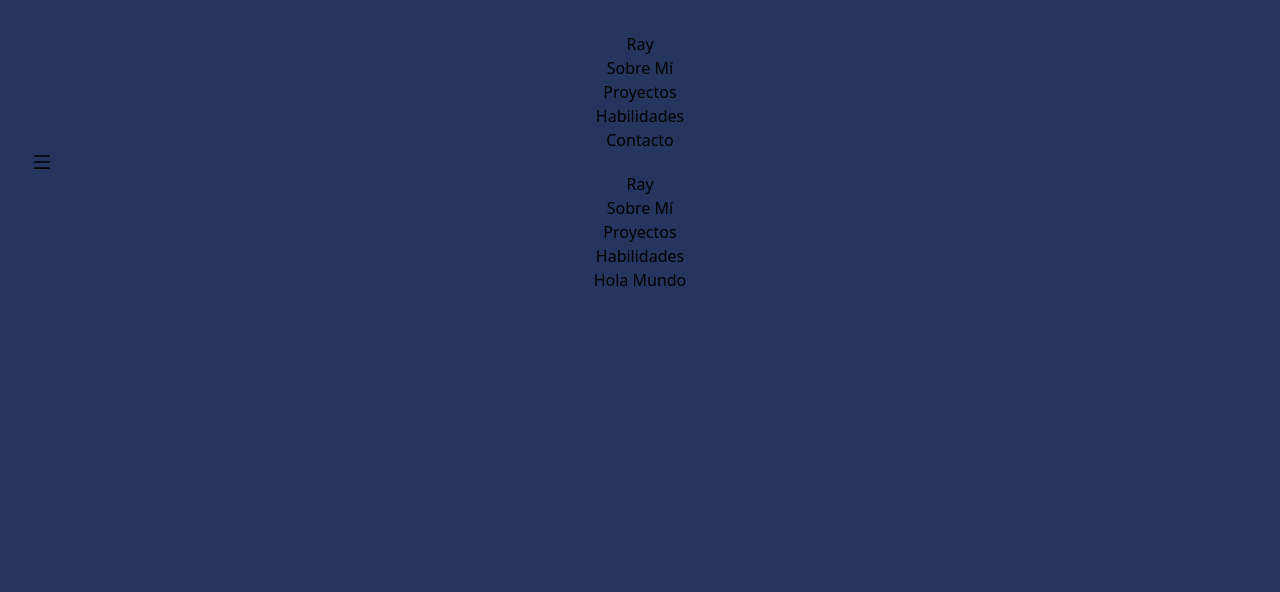
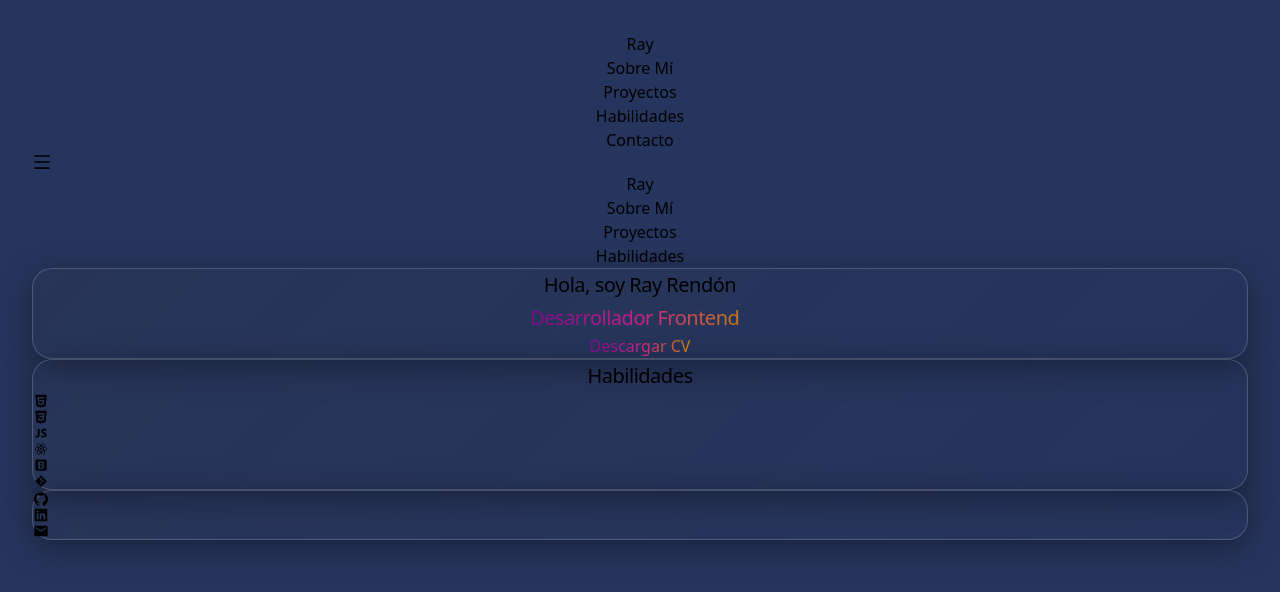
Before and after one commit to UtopicRay/portfolio-2.0, a React (Vite) app: page / in a window 1280 px wide. Shown: the top 592 px of the page. Built offline with nearby package versions, Linux system fonts and the light colour scheme.

Commit message:
'Hero 80%'

```diff
--- a/src/components/Hero.jsx
+++ b/src/components/Hero.jsx
@@ -1,7 +1,40 @@
+import { TypeAnimation } from "react-type-animation"
+import { AiFillLinkedin,AiFillGithub,AiFillMessage } from "react-icons/ai"
+import { DiHtml5,DiCss3,DiReact,DiJavascript,DiGit, DiBootstrap, DiJavascript1 } from "react-icons/di"
+import { MdEmail } from "react-icons/md"
 export function Hero(){
     return (
-        <section>
-           <h1>Hola Mundo</h1>
+        <section className="max-w-[1200px] mx-auto grid md:grid-cols-8 gap-6 p-10 md:p-0" id="home">
+           <div className="grid grid-cols-2 col-span-5 p-8 glass">
+            <p className="text-2xl md:text-4xl font-bold text-left">Hola, soy Ray Rendón <br></br>
+            <TypeAnimation sequence={[
+                    "Desarrollador Frontend"
+                ]}
+               wrapper="span" >
+            </TypeAnimation>
+            </p>
+            <button className="mt-4 bg-color-primary py-2 px-4 text-white rounded-xl">
+                Descargar CV
+            </button>
+            </div>
+            <div className="grid md:col-span-3 gap-6">
+                <div className="text-5xl p-12 glass">
+                    <p className="text-gray-200 text-xl font-bold text-center mb-4">Habilidades</p>
+                    <div className="grid grid-cols-4 gap-y  -4 gap-x-5">
+                         <DiHtml5 className="text-orange-500"></DiHtml5>
+                         <DiCss3 className="text-blue-500"></DiCss3>
+                         <DiJavascript1 className="text-yellow-500"></DiJavascript1>
+                         <DiReact className="text-blue-600"></DiReact>
+                         <DiBootstrap className="text-purple-700"></DiBootstrap>
+                         <DiGit className="text-red-600"></DiGit>
+                    </div>
+                </div>
+                <div className="text-6xl gap-4 flex justify-center items-center glass text-gray-600">
+                   <AiFillGithub></AiFillGithub>
+                   <AiFillLinkedin></AiFillLinkedin>
+                   <MdEmail></MdEmail>
+                </div>
+            </div>
         </section>
     )
 }
```
